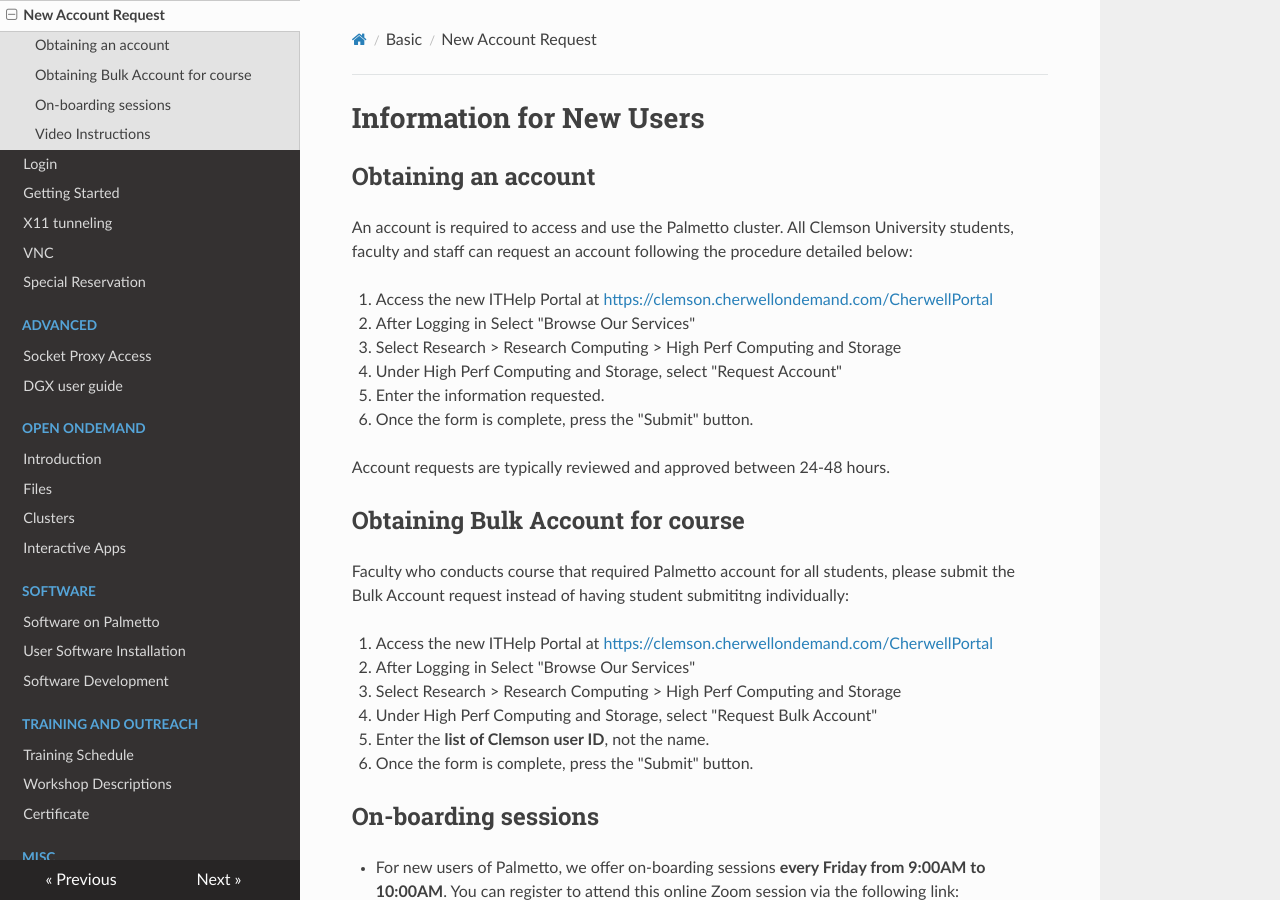
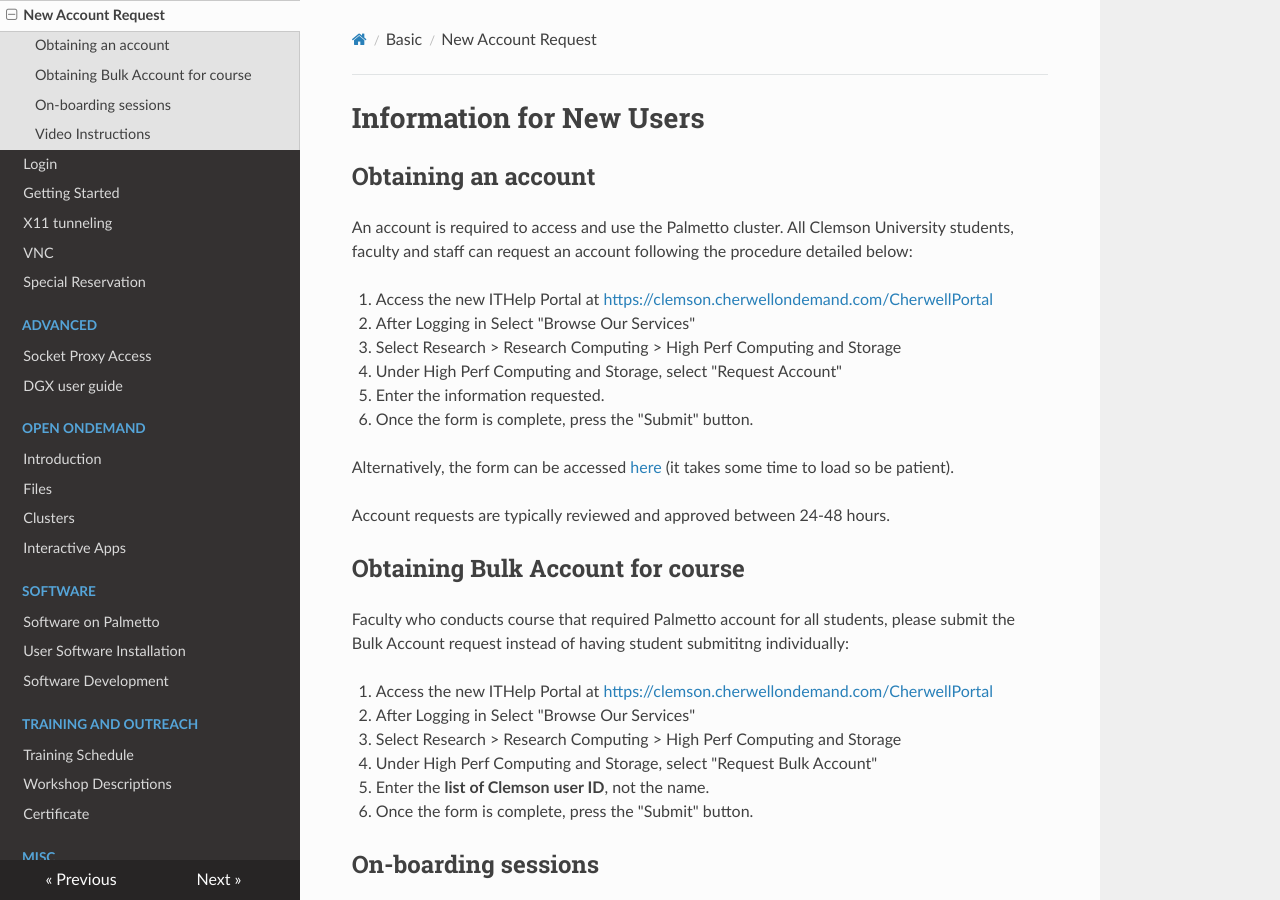
Before and after one commit to clemsonciti/palmetto-documentation, an MkDocs documentation site: the page built from docs/basic/new.md, in a window 1280 px wide and 900 px high. Built offline with MkDocs 1.6.1, drawn with Linux system fonts in a browser that asks for light colours; nearby versions of some CDN libraries.

Commit message:
Update new.md

```diff
--- a/docs/basic/new.md
+++ b/docs/basic/new.md
@@ -12,6 +12,8 @@
 4. Under High Perf Computing and Storage, select "Request Account"
 5. Enter the information requested.
 6. Once the form is complete, press the "Submit" button.
+
+Alternatively, the form can be accessed [here](http://clemson.cherwellondemand.com/CherwellPortal/IT/One-Step/CITIAccount) (it takes some time to load so be patient).
 
 Account requests are typically reviewed and approved between 24-48 hours.
 
```
